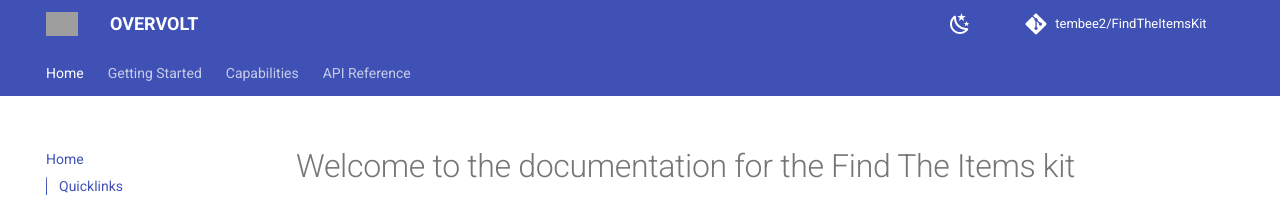
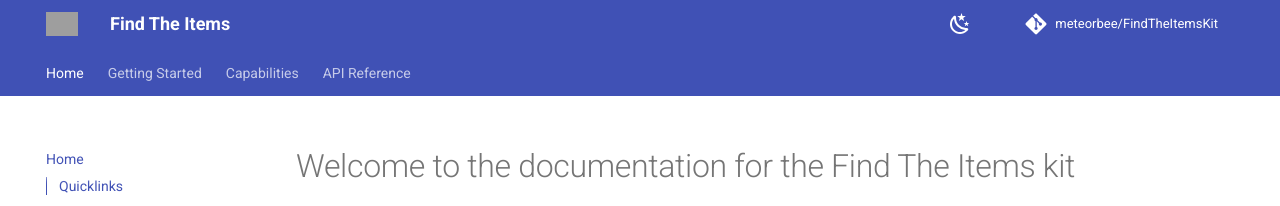
Before and after one commit to meteorbee/FindTheItems, an MkDocs documentation site: the page built from docs/index.md, in a window 1280 px wide. Shown: the top 206 px of the page. Built offline with MkDocs 1.6.1 and Material for MkDocs 9.7.7, drawn with Linux system fonts in a browser that asks for light colours; comment, search, counter and statistics services are not loaded; grey boxes are pictures that could not be loaded.

Commit message:
Changed site name up a bit

```diff
--- a/mkdocs.yml
+++ b/mkdocs.yml
@@ -1,10 +1,10 @@
-site_name: OVERVOLT
+site_name: Find The Items
 site_url: https://meteorbee.github.io/FindTheItemsKit
 site_description: The documentation for my Find The Items Kit
-site_author: Tembee2
+site_author: meteorbee
 
-repo_name: tembee2/FindTheItemsKit
-repo_url: https://github.com/tembee2/FindTheItemsKit
+repo_name: meteorbee/FindTheItemsKit
+repo_url: https://github.com/meteorbee/FindTheItemsKit
 edit_uri: ""
 
 theme:
```
